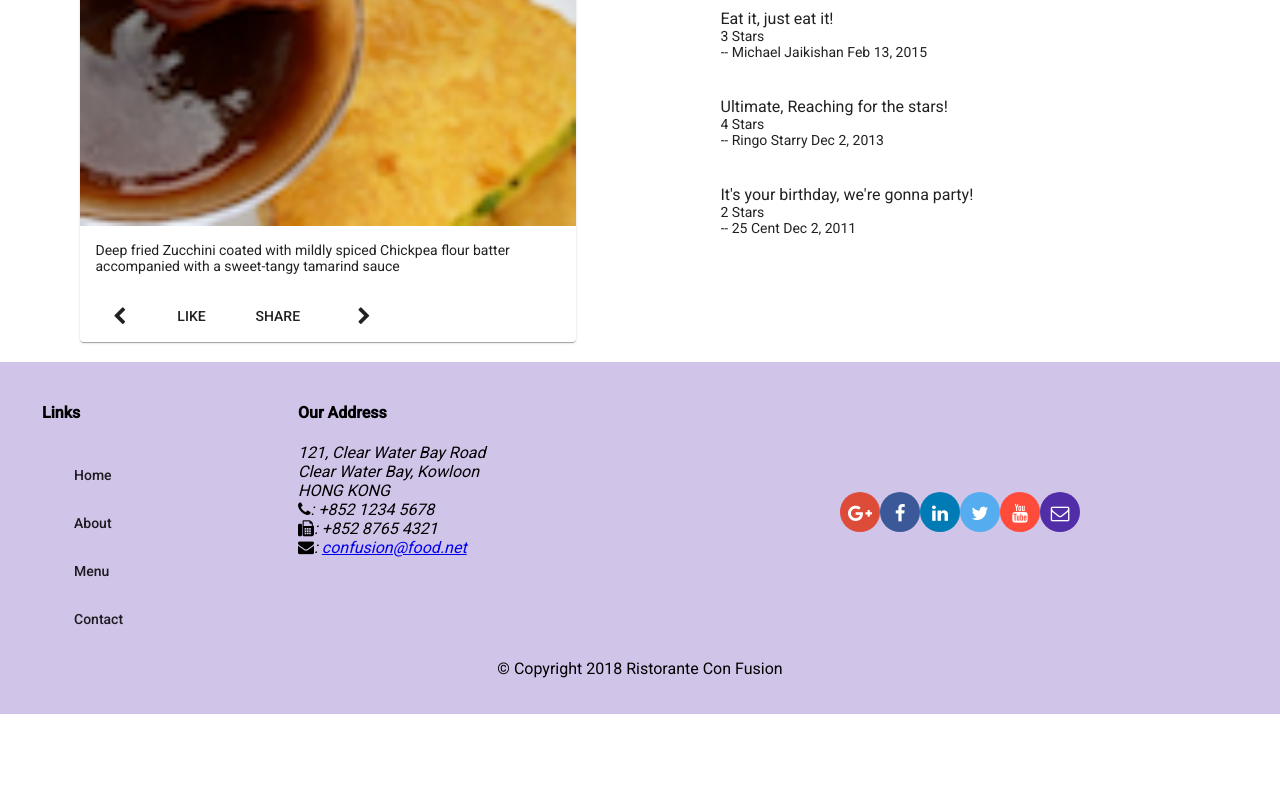
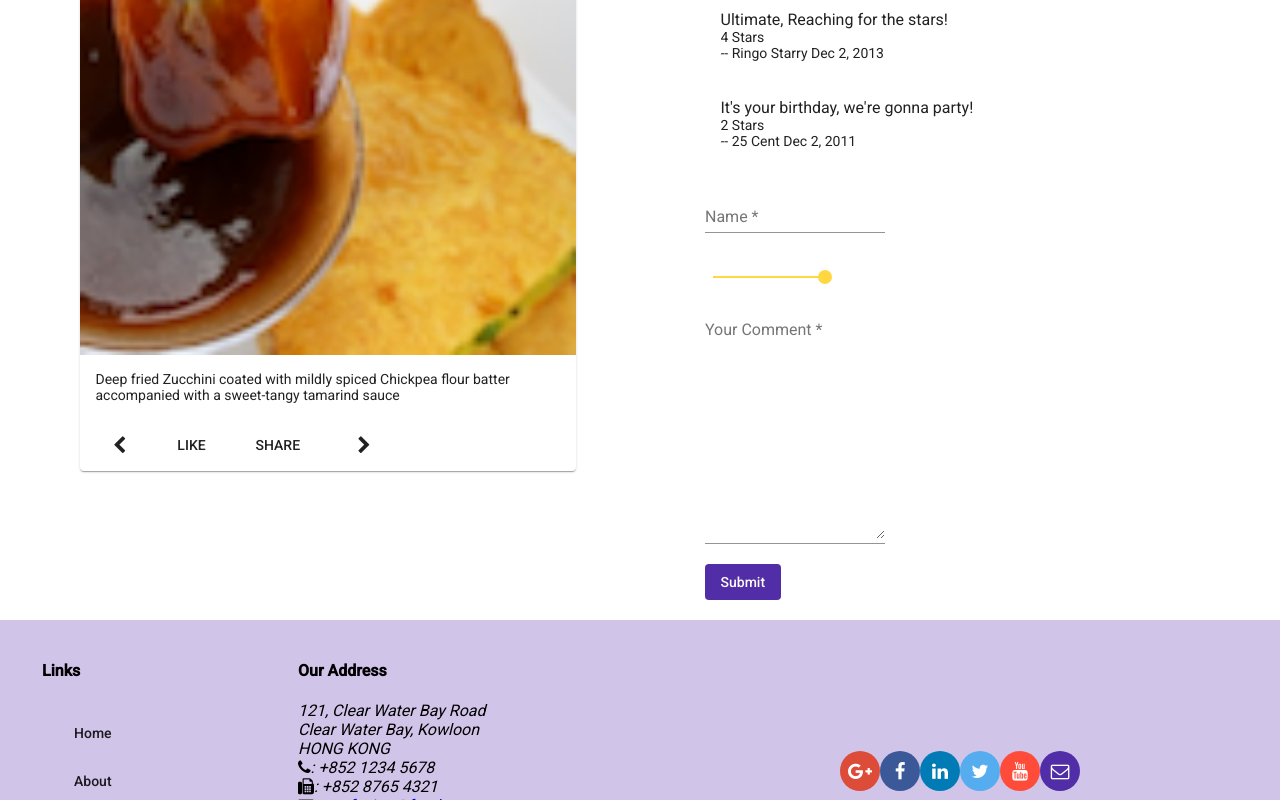
Before and after one commit to wbecker64/Angular-training, an Angular app: page /dishdetails/1 in a window 1280 px wide. Shown: the part 720-1520 px from the top of the page. Before the commit the page ends 1434 px from the top, so only its background shows below. Built offline with nearby package versions, Linux system fonts and the light colour scheme.

Commit message:
devoir noté

```diff
--- a/src/app/app.module.ts
+++ b/src/app/app.module.ts
@@ -32,6 +32,7 @@
 import {MatSelectModule} from "@angular/material/select";
 import {MatSlideToggleModule} from "@angular/material/slide-toggle";
 import {MatProgressSpinnerModule} from "@angular/material/progress-spinner";
+import {MatSliderModule} from "@angular/material/slider";
 
 @NgModule({
     declarations: [
@@ -64,7 +65,8 @@
         ReactiveFormsModule,
         MatSelectModule,
         MatSlideToggleModule,
-        MatProgressSpinnerModule
+        MatProgressSpinnerModule,
+        MatSliderModule
     ],
     entryComponents: [
         LoginComponent
--- a/src/app/contact/contact.component.ts
+++ b/src/app/contact/contact.component.ts
@@ -66,8 +66,7 @@
 
     onSubmit() {
         this.feedback = this.feedbackForm.value
-        console.log(this.feedback)
-        this.feedbackForm.reset({
+        this.feedbackFormDirective.resetForm({
             firstname: '',
             lastname: '',
             telnum: 0,
@@ -76,7 +75,6 @@
             contacttype: 'None',
             message: ''
         })
-        this.feedbackFormDirective.resetForm()
     }
 
     private onValueChanged() {
--- a/src/app/dishdetail/dishdetail.component.html
+++ b/src/app/dishdetail/dishdetail.component.html
@@ -31,7 +31,7 @@
         </mat-card>
     </div>
 
-    <div fxFlex="40" *ngIf="dish">
+    <div fxFlex="40" fxLayout="column" *ngIf="dish">
         <mat-list fxFlex>
             <h1>Comments</h1>
             <mat-list-item *ngFor="let comment of dish.comments">
@@ -41,8 +41,42 @@
                     <span> -- {{comment.author}} {{comment.date | date}} </span>
                 </p>
             </mat-list-item>
+            <mat-list-item *ngIf="comment">
+                <p matLine> {{comment.comment}} </p>
+                <p matLine> {{comment.rating}} Stars </p>
+                <p matLine>
+                    <span> -- {{comment.author}} </span>
+                </p>
+            </mat-list-item>
         </mat-list>
+
+        <div fxFlex fxFlexOffset="20px" class="full-width">
+            <form novalidate [formGroup]="commentForm" #cform="ngForm" (ngSubmit)="onSubmit()">
+                <div>
+                    <mat-form-field class="half-width">
+                        <input matInput formControlName="author" placeholder="Name" type="text" required>
+                        <mat-error *ngIf="formErrors['author']">
+                            {{formErrors['author']}}
+                        </mat-error>
+                    </mat-form-field>
+                </div>
+                <div>
+                    <mat-slider formControlName="rating" min="1" max="5" step="1" showTickMarks [tickInterval]="1" [thumbLabel]="true" ></mat-slider>
+                </div>
+                <div>
+                    <mat-form-field class="full-width">
+                    <textarea matInput formControlName="comment" placeholder="Your Comment" rows=12>
+                    </textarea>
+                        <mat-error *ngIf="formErrors['comment']">
+                            {{formErrors['comment']}}
+                        </mat-error>
+                    </mat-form-field>
+                </div>
+                <button type="submit" mat-button class="background-primary text-floral-white" [disabled]="commentForm.invalid">Submit</button>
+            </form>
+        </div>
     </div>
+
 
     <div fxFlex [hidden]="dish">
         <mat-spinner></mat-spinner>
--- a/src/app/dishdetail/dishdetail.component.ts
+++ b/src/app/dishdetail/dishdetail.component.ts
@@ -1,9 +1,11 @@
-import {Component, Input, OnInit} from '@angular/core';
+import {Component, OnInit, ViewChild} from '@angular/core';
 import {Dish} from "../shared/dish";
 import {DishService} from "../services/dish.service";
 import {Location} from "@angular/common";
 import {ActivatedRoute, Params} from "@angular/router";
 import {switchMap} from "rxjs";
+import {FormBuilder, FormGroup, NgForm, Validators, ɵFormGroupValue, ɵTypedOrUntyped} from "@angular/forms";
+import {Comment} from "../shared/Comment";
 
 @Component({
     selector: 'app-dishdetail',
@@ -12,19 +14,94 @@
 })
 export class DishdetailComponent implements OnInit {
 
+    commentForm!: FormGroup
+    comment?: Comment
+    @ViewChild('cform') commentFormDirective!: NgForm;
     dish!: Dish;
     dishIds!: string[]
     prev!: string
     next!: string
 
-  constructor(private dishService: DishService, private route: ActivatedRoute, private location: Location) { }
+    formErrors: Record<string, string> = {
+        'author': '',
+        'rating': '',
+        'comment': ''
+    }
+
+    validationMessages: Record<string, any> = {
+        'author': {
+            'required': 'Author is required.',
+            'minlength': 'Author must be at least 2 char long.',
+            'maxlength': 'Author cannot be more than 25 char long.'
+        },
+        'rating': {
+            'required': 'Rating is required.',
+            'pattern': 'Rating must contain only numbers.',
+        },
+        'comment': {
+            'required': 'Comment is required.'
+        }
+    }
 
     ngOnInit() {
         this.dishService.getDishIds().subscribe(dishIds => this.dishIds = dishIds);
         this.route.params.pipe(switchMap((params: Params) => this.dishService.getDish(params['id'])))
-        .subscribe(dish => { this.dish = dish; this.setPrevNext(dish.id); });
+            .subscribe(dish => {
+                this.dish = dish;
+                this.setPrevNext(dish.id);
+            });
     }
 
+
+    constructor(private dishService: DishService, private route: ActivatedRoute, private location: Location, private fb: FormBuilder) {
+        this.createForm()
+    }
+
+    createForm() {
+        this.commentForm = this.fb.group({
+            author: ['', [Validators.required, Validators.minLength(2), Validators.maxLength(25)]],
+            rating: [5, [Validators.required, Validators.pattern]],
+            comment: ['', Validators.required],
+        });
+
+        this.commentForm.valueChanges.subscribe((data) => this.onValueChanged(data))
+        this.onValueChanged() // reset form validation messages
+    }
+
+    private onValueChanged(data?: any) {
+        if(this.commentForm.valid){
+            this.comment = data
+        }else{
+            this.comment = undefined
+        }
+        if (!this.commentForm) {
+            return
+        }
+        for (const field in this.formErrors) {
+            if (this.formErrors.hasOwnProperty(field)) {
+                this.formErrors[field] = ''
+                const control = this.commentForm.get(field)
+                if (control && control.dirty && !control.valid) {
+                    const messages = this.validationMessages[field]
+                    for (const key in control.errors) {
+                        if (control.errors.hasOwnProperty(key)) {
+                            this.formErrors[field] += messages[key]
+                        }
+                    }
+                }
+            }
+        }
+    }
+
+    onSubmit() {
+        this.dish.comments.push({...this.comment!, date: new Date().toISOString()})
+        this.comment = undefined
+        this.commentFormDirective.resetForm({
+            author: '',
+            rating: 5,
+            comment: ''
+        })
+    }
 
     setPrevNext(dishId: string) {
         const index = this.dishIds.indexOf(dishId);
--- a/src/app/services/dish.service.ts
+++ b/src/app/services/dish.service.ts
@@ -3,7 +3,7 @@
 import {DISHES} from "../shared/dishes";
 import {delay, firstValueFrom, Observable, of} from "rxjs";
 
-export const randomDelay = () => Math.random() * 2000
+export const randomDelay = () => Math.random() * 200
 
 @Injectable({
   providedIn: 'root'
```
Lines whose indentation alone changed are shown as unchanged.
